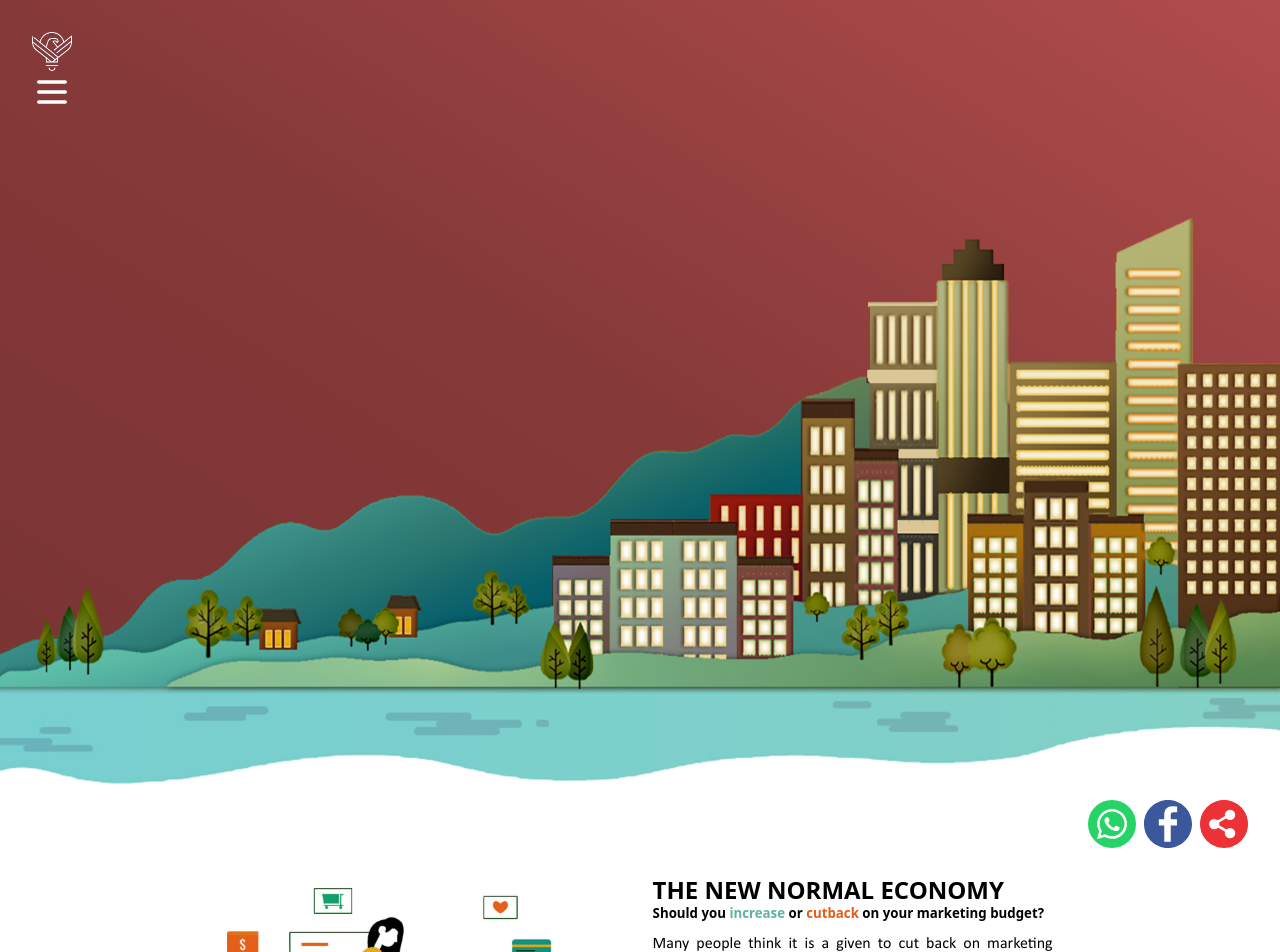
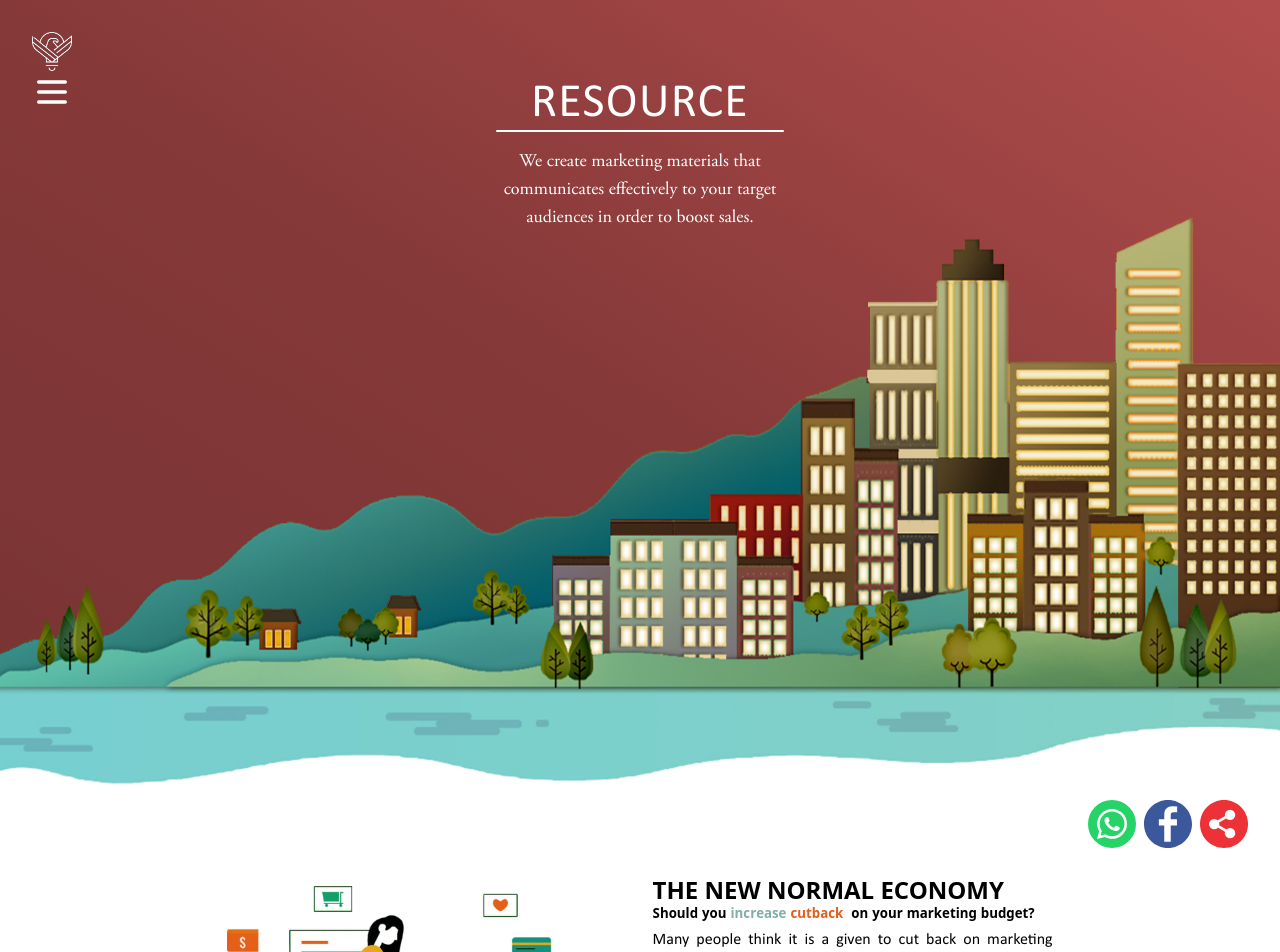
Before and after one commit to ghostjson/tco-website, a Next.js app: page /resource in a window 1280 px wide. Shown: the top 952 px of the page. Built offline with nearby package versions, Linux system fonts and the light colour scheme.

Commit message:
fix issue with resources page

```diff
--- a/components/QuizIntro.tsx
+++ b/components/QuizIntro.tsx
@@ -15,12 +15,46 @@ const QuizIntro = ({ className }: { className?: string }) => {
         <h4 className='text-[1.5rem] font-bold text-center uppercase w-full xl:text-left'>
           The New Normal Economy
         </h4>
-        <h6 className='font-semibold text-[.83rem] self-center xl:self-auto xl:text-md xl:-mt-1 text-center'>
-          Should you <span className='text-[#5bb3a6]'>increase</span> or{' '}
-          <span className='text-[#e45e1b]'>cutback</span> on your marketing
-          budget?
+        <h6 className='font-semibold flex justify-evenly md:justify-center xl:justify-start w-full text-[.83rem] self-center xl:self-auto xl:text-md -mt-1 text-center'>
+          {'Should you '
+            .split('')
+            .map((letter, key) =>
+              letter === ' ' ? (
+                <span className='ml-1'></span>
+              ) : (
+                <span key={key}>{letter}</span>
+              )
+            )}
+
+          {'increase '.split('').map((letter, key) =>
+            letter === ' ' ? (
+              <span className='ml-1'></span>
+            ) : (
+              <span className='text-[#7fafa8]' key={key}>
+                {letter}
+              </span>
+            )
+          )}
+          {'cutback '.split('').map((letter, key) =>
+            letter === ' ' ? (
+              <span className='ml-1'></span>
+            ) : (
+              <span className='text-[#e45e1b]' key={key}>
+                {letter}
+              </span>
+            )
+          )}
+          {' on your marketing budget?'
+            .split('')
+            .map((letter, key) =>
+              letter === ' ' ? (
+                <span className='ml-1'></span>
+              ) : (
+                <span key={key}>{letter}</span>
+              )
+            )}
         </h6>
-        <p className='text-sm text-justify xl:text-base xl:mt-2 leading-snug font-calibri'>
+        <p className='text-sm text-justify xl:text-base mt-1 leading-snug font-calibri'>
           Many people think it is a given to cut back on marketing dollars in
           times of economy crisis, however when majority of businesses do so,
           consumer messaging falls drastically and thus an opportunity for
--- a/pages/resource.tsx
+++ b/pages/resource.tsx
@@ -1,4 +1,5 @@
 import BlogPreview from '@components/BlogPreview';
+import BoldHeading from '@components/BoldHeading';
 import Layout from '@components/Layout';
 import QuizIntro from '@components/QuizIntro';
 import SocialIconBar from '@components/SocialIconBar';
@@ -6,7 +7,14 @@ import SocialIconBar from '@components/SocialIconBar';
 const Resource = () => {
   return (
     <Layout>
-      <div className='h-[40vh] md:h-[64vh] xl:h-screen  relative flow-root bg-gradient-to-tr from-[#783333] via-[#863939] to-[#B14C4C]'>
+      <div className='h-[60vh] xl:h-screen  relative flow-root bg-gradient-to-tr from-[#783333] via-[#863939] to-[#B14C4C]'>
+        <div className='absolute top-20 px-8 left-1/2 transform -translate-x-1/2 w-full xl:w-auto'>
+          <BoldHeading heading='Resource' />
+          <p className='font-agaramondPro text-center text-white mt-5 text-sm xl:text-lg w-full xl:w-1/2 xl:transform xl:translate-x-1/2'>
+            We create marketing materials that communicates effectively to your
+            target audiences in order to boost sales.
+          </p>
+        </div>
         <img
           src='/illustrations/resource-banner.png'
           alt=''
```
